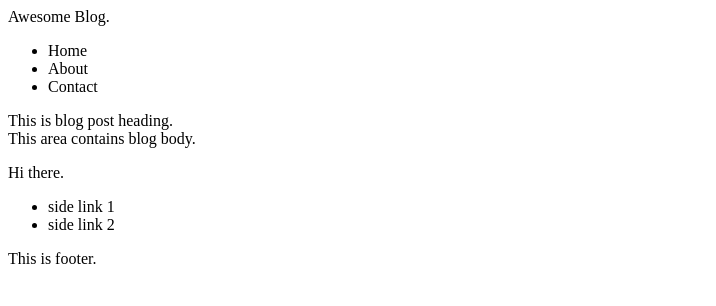
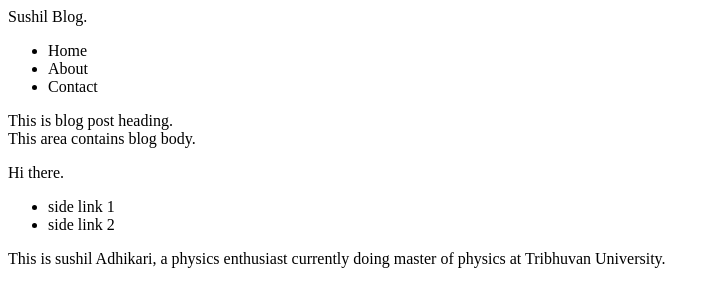
Before and after one commit to Shushil-Adhikari/blog, a plain HTML site: page index.html in a window 1280 px wide. Shown: the whole page, without its empty margins (0-716 px from the left). Drawn offline with Linux system fonts and the light colour scheme.

Commit message:
Update index.html

```diff
--- a/index.html
+++ b/index.html
@@ -1,7 +1,7 @@
 <header>
 	<div id="topbar">
 	 	<div class="logo">
-			Awesome Blog.
+			Sushil Blog.
 		</div>
 		<nav>
 			<ul>
@@ -34,6 +34,6 @@
 </div>
 <footer>
 	<div id="footer">
-		This is footer.
+		This is sushil Adhikari, a physics enthusiast currently doing master of physics at Tribhuvan University.
 	</div>
 </footer>
```
